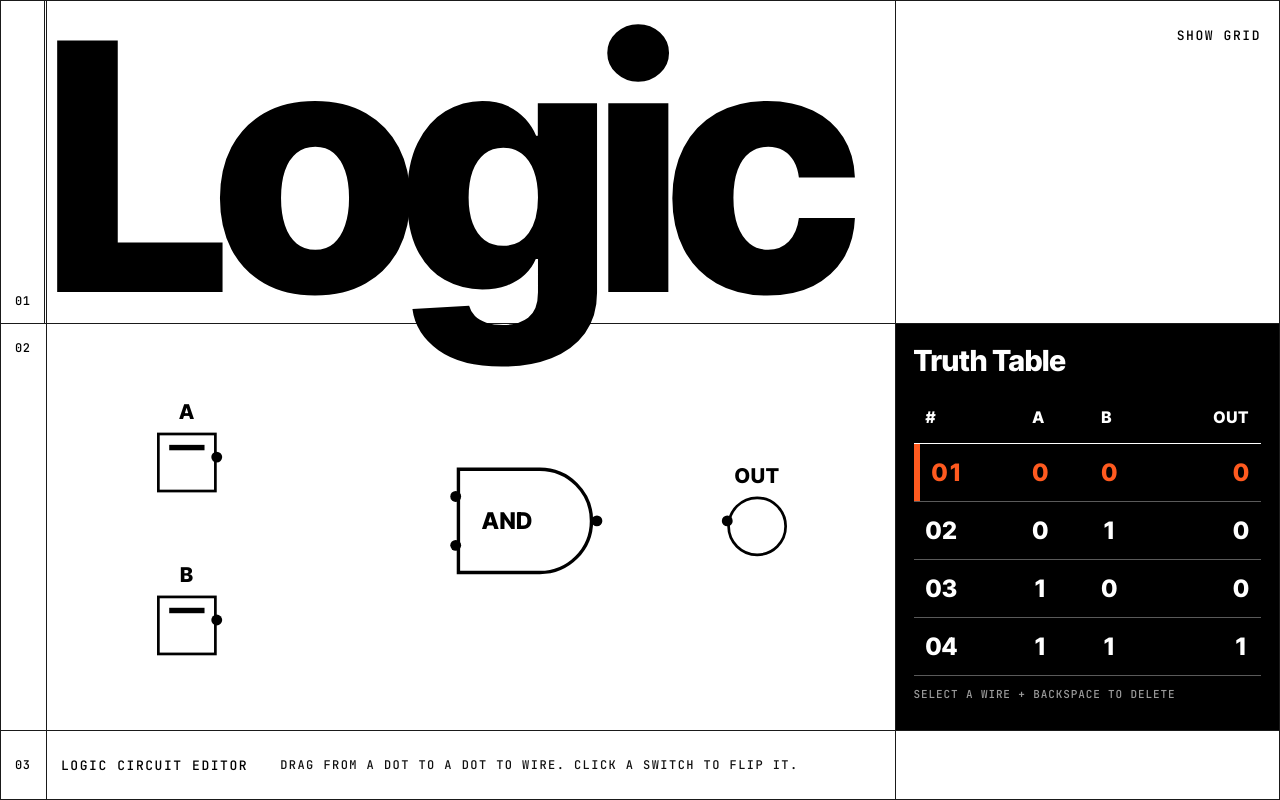
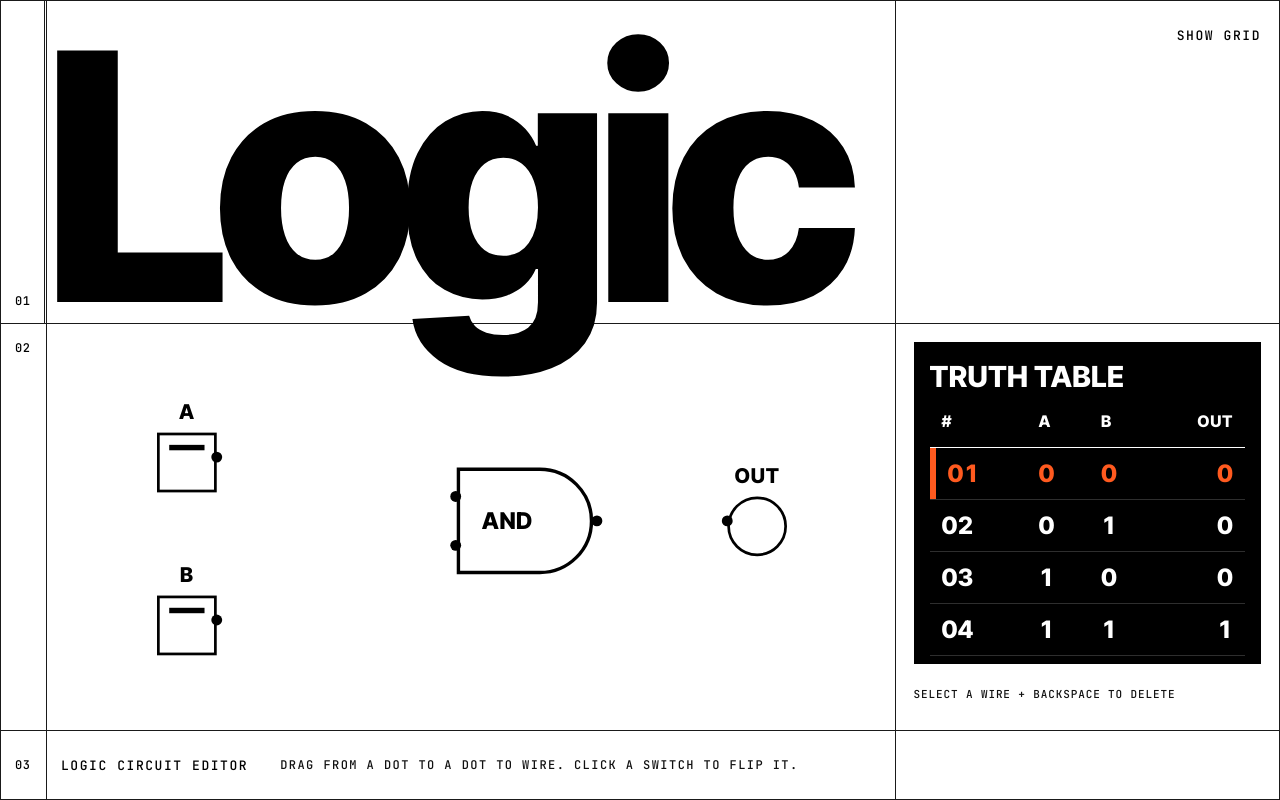
Before and after one commit to Forzalab/bruhbruh, a React (Vite) app: page / in a window 1280 px wide. Built offline with nearby package versions, Linux system fonts and the light colour scheme.

Commit message:
Fix pass 2: uppercase table title, wordmark offset, inset softer table block
Co-Authored-By: Claude Opus 5.5 <noreply@anthropic.com>

```diff
--- a/src/App.jsx
+++ b/src/App.jsx
@@ -99,7 +99,8 @@ export default function App() {
         </ReactFlow>
       </main>
       <aside className="cell c-side r2 truth" aria-label="Truth table">
-        <h2 className="label">Truth Table</h2>
+        <div className="block">
+        <h2 className="label">Truth table</h2>
         <table>
           <thead><tr><th>#</th><th>A</th><th>B</th><th>OUT</th></tr></thead>
           <tbody>
@@ -110,6 +111,7 @@ export default function App() {
             ))}
           </tbody>
         </table>
+        </div>
         <p className="hint">Select a wire + Backspace to delete</p>
       </aside>
 
--- a/src/theme.css
+++ b/src/theme.css
@@ -57,7 +57,7 @@ body { background: var(--bg); color: var(--ink); font-family: var(--font); }
 /* Giant wordmark: sits in row 01 and its descender breaks into row 02. */
 .wordmark {
   position: absolute; z-index: 5; pointer-events: none; margin: 0;
-  left: calc(var(--margin) - 4px); top: calc(var(--r1) - 0.92em - 12px);
+  left: calc(var(--margin) - 4px); top: calc(var(--r1) - 0.92em - 2px);
   font: 800 25.8vw/1 var(--font); letter-spacing: -0.05em; color: var(--ink);
   font-size: min(27vw, 400px);
 }
@@ -66,15 +66,16 @@ body { background: var(--bg); color: var(--ink); font-family: var(--font); }
 .react-flow { background: transparent; }
 
 /* Truth table: black block, white mono digits. */
-.truth { background: var(--ink); color: var(--on-ink); padding: 22px 18px 18px; display: flex; flex-direction: column; }
-.truth .label { font: 800 29px/1 var(--font); letter-spacing: -0.01em; text-transform: none; color: var(--on-ink); }
-.truth table { width: 100%; border-collapse: collapse; margin-top: 32px; font-family: var(--mono); }
+.truth { background: var(--bg); padding: 18px; display: flex; flex-direction: column; }
+.truth .label { font: 800 29px/1 var(--font); letter-spacing: -0.01em; text-transform: uppercase; letter-spacing: .01em; color: var(--on-ink); }
+.truth .block { background: var(--ink); color: var(--on-ink); padding: 20px 16px 8px; }
+.truth table { width: 100%; border-collapse: collapse; margin-top: 20px; font-family: var(--mono); }
 .truth th { font: 800 16px var(--font); letter-spacing: .04em; text-align: left; padding: 0 12px 16px; border-bottom: var(--hair) solid #fff; }
-.truth td { font: 800 24px var(--font); padding: 14px 12px; border-bottom: var(--hair) solid #5a5a5a; font-variant-numeric: tabular-nums; }
+.truth td { font: 800 24px var(--font); padding: 11px 12px; border-bottom: var(--hair) solid #2e2e2e; font-variant-numeric: tabular-nums; }
 .truth th:last-child, .truth td:last-child { text-align: right; }
 .truth tr.live td { color: var(--wire-1); }
 .truth tr.live td:first-child { box-shadow: inset 6px 0 0 var(--wire-1); padding-left: 18px; }
-.truth .hint { margin-top: auto; font: 500 11px var(--mono); letter-spacing: .08em; text-transform: uppercase; color: #9a9a9a; }
+.truth .hint { margin-top: auto; font: 500 11px var(--mono); letter-spacing: .08em; text-transform: uppercase; color: #111; }
 
 .status { display: flex; align-items: center; gap: 32px; padding: 0 14px; }
 .status .msg { font: 500 12px var(--mono); color: #111; text-transform: uppercase; letter-spacing: .12em; }
```
Also changed, not shown: 1 other file (tests, documents, lock files or other folders).
